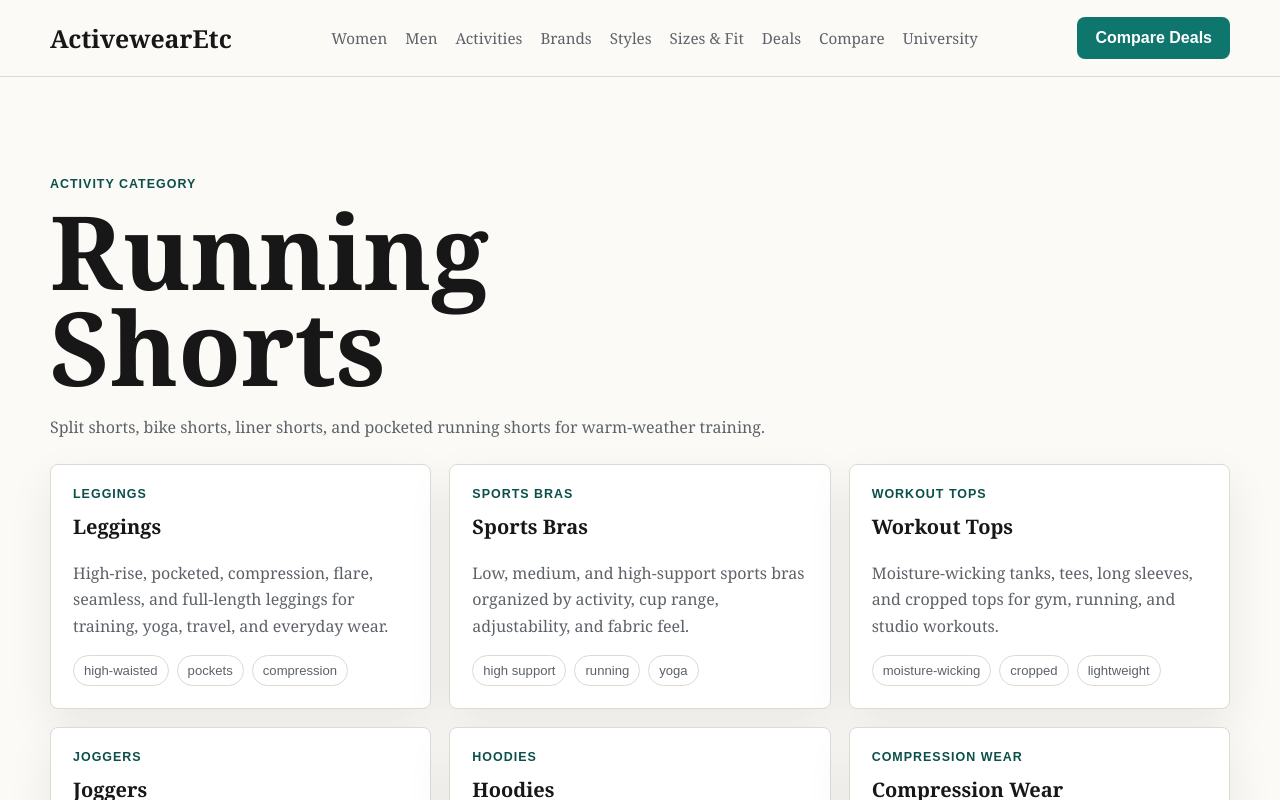
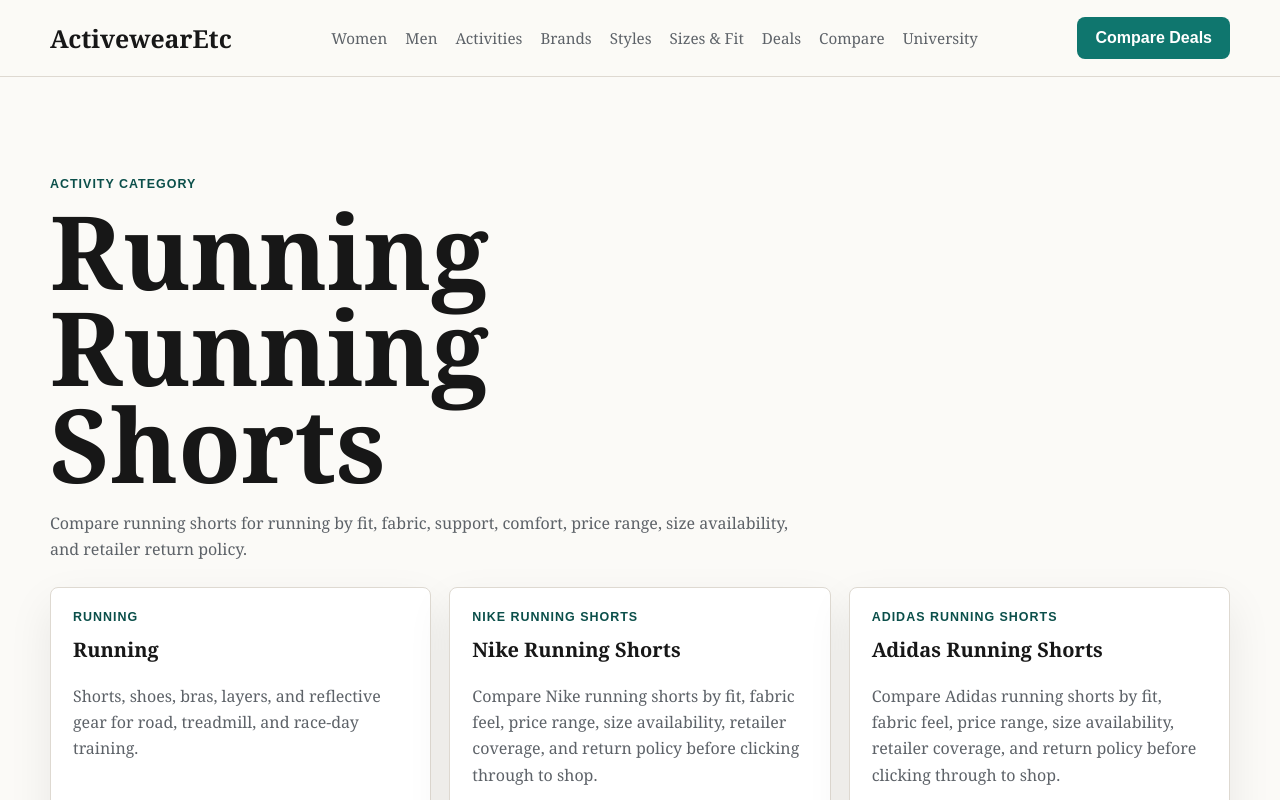
Before and after one commit to 7144519998usa-hue/ActivewearEtc, a Next.js app: page /activities/running/running-shorts in a window 1280 px wide. Shown: the top 800 px of the page. Built offline with nearby package versions, Linux system fonts and the light colour scheme.

Commit message:
Add ActivewearEtc activity category SEO pages

```diff
--- a/app/activities/[activity]/[slug]/page.js
+++ b/app/activities/[activity]/[slug]/page.js
@@ -1,29 +1,87 @@
 import { notFound } from "next/navigation";
 import HubPage from "../../../components/HubPage";
-import { categories } from "../../../lib/activewearData";
+import { activityCategoryGuides, activityHubs, brandCategoryGuides, categories, intentGuides } from "../../../lib/activewearData";
+
+function getGuide(params) {
+  return activityCategoryGuides.find((item) => item.activitySlug === params.activity && item.slug === params.slug);
+}
 
 export function generateStaticParams() {
-  return categories
+  const categoryParams = categories
     .filter((item) => item.href.startsWith("/activities/"))
     .map((item) => {
       const [, , activity, slug] = item.href.split("/");
       return { activity, slug };
     });
+  const guideParams = activityCategoryGuides.map((guide) => ({ activity: guide.activitySlug, slug: guide.slug }));
+  const seen = new Set();
+
+  return [...guideParams, ...categoryParams].filter((params) => {
+    const key = `${params.activity}/${params.slug}`;
+    if (seen.has(key)) {
+      return false;
+    }
+    seen.add(key);
+    return true;
+  });
+}
+
+export function generateMetadata({ params }) {
+  const guide = getGuide(params);
+  const category = categories.find((item) => item.href === `/activities/${params.activity}/${params.slug}`);
+  const page = guide || category;
+
+  if (!page) {
+    return {};
+  }
+
+  return {
+    title: `${page.title || page.name} | ActivewearEtc`,
+    description: page.summary,
+    alternates: { canonical: page.href }
+  };
 }
 
 export default function ActivityCategoryPage({ params }) {
+  const guide = getGuide(params);
   const category = categories.find((item) => item.href === `/activities/${params.activity}/${params.slug}`);
-  if (!category) {
+  const page = guide || category;
+
+  if (!page) {
     notFound();
   }
+
+  const activity = activityHubs.find((item) => item.slug === params.activity);
+  const relatedBrandPages = brandCategoryGuides
+    .filter((item) => item.categorySlug === params.slug)
+    .slice(0, 4);
+  const relatedIntentPages = intentGuides
+    .filter((item) => item.categorySlug === params.slug)
+    .slice(0, 2);
+  const items = [
+    activity,
+    ...relatedBrandPages,
+    ...relatedIntentPages,
+    ...categories.filter((item) => item.href !== page.href)
+  ].filter(Boolean).slice(0, 6);
 
   return (
     <HubPage
       eyebrow="Activity category"
-      title={category.name}
-      intro={category.summary}
-      path={category.href}
-      items={categories.filter((item) => item.href !== category.href).slice(0, 6)}
-    />
+      title={page.title || page.name}
+      intro={page.summary}
+      path={page.href}
+      items={items}
+    >
+      <section className="section">
+        <div className="content-card">
+          <h2>How to compare this activity fit</h2>
+          <p>
+            Match the category to the workout first, then check size range, fabric feel, support level, return policy,
+            and whether the retailer clearly shows current price and availability.
+          </p>
+        </div>
+      </section>
+    </HubPage>
   );
 }
--- a/app/lib/sitemapData.js
+++ b/app/lib/sitemapData.js
@@ -1,5 +1,5 @@
 import { siteConfig } from "./siteConfig";
-import { activityHubs, brandCategoryGuides, brandHubs, categories, comparisonGuides, editorialHubs, intentGuides, sampleProducts, shoppingGuides } from "./activewearData";
+import { activityCategoryGuides, activityHubs, brandCategoryGuides, brandHubs, categories, comparisonGuides, editorialHubs, intentGuides, sampleProducts, shoppingGuides } from "./activewearData";
 
 const corePages = [
   "/",
@@ -26,6 +26,7 @@
   { slug: "brand-pages", paths: brandHubs.map((item) => item.href) },
   { slug: "brand-category-pages", paths: brandCategoryGuides.map((item) => item.href) },
   { slug: "activity-pages", paths: activityHubs.map((item) => item.href) },
+  { slug: "activity-category-pages", paths: activityCategoryGuides.map((item) => item.href) },
   { slug: "intersection-pages", paths: editorialHubs.map((item) => item.href) },
   { slug: "buying-guide-pages", paths: shoppingGuides.map((item) => `/best/${item.slug}`) },
   { slug: "intent-pages", paths: intentGuides.map((item) => item.href) },
```
Also changed, not shown: app/activities/[activity]/page.js (+7 -2 lines), app/lib/activewearData.js.
